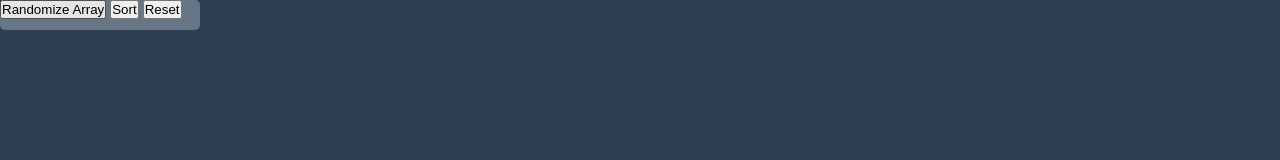
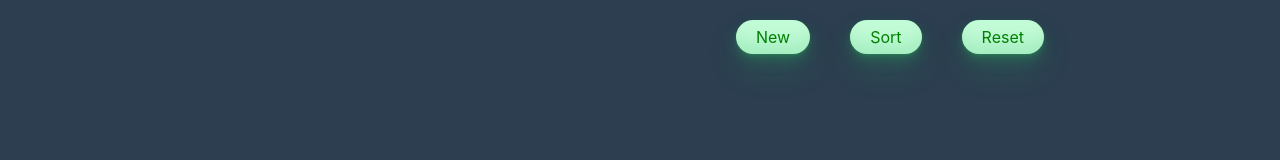
Before and after one commit to calingoia2001/BubbleSort-Algorithm-Visualizer-Project, a plain HTML site: page Main/index.html in a window 1280 px wide. Drawn offline with Linux system fonts and the light colour scheme.

Commit message:
Commit5 added style to bubble sort

```diff
--- a/Main/index.html
+++ b/Main/index.html
@@ -11,9 +11,9 @@
 <body>
     <div class="container" id="container">
         <div class="buttons-container">
-            <button id="randomize-arr-btn">Randomize Array</button>
-            <button id="sort-btn">Sort</button>
-            <button id="rst-btn">Reset</button>
+            <button class="btns" id="randomize-arr-btn">New</button>
+            <button class="btns" id="sort-btn">Sort</button>
+            <button class="btns" id="rst-btn">Reset</button>
         </div>
         <div class="bars-container" id="bars-container"></div>
     </div>
--- a/Main/index.js
+++ b/Main/index.js
@@ -3,7 +3,7 @@ const sort_btn = document.getElementById('sort-btn');
 const rst_btn = document.getElementById('rst-btn');
 const randomize_arr = document.getElementById('randomize-arr-btn');
 
-let arrLength = 100;
+let arrLength = 15;
 
 function randomUnsortedArray() {
     unsortedArr = Array.from({ length: arrLength }, () => Math.floor(Math.random() * 40));
@@ -63,3 +63,7 @@ sort_btn.addEventListener('click', () => {
     bubbleSort(unsortedArr);
     console.log(unsortedArr);
 })
+
+rst_btn.addEventListener('click', () => {
+    bars_container.innerHTML = "";
+})
--- a/Main/style.css
+++ b/Main/style.css
@@ -1,3 +1,5 @@
+@import url('https://fonts.googleapis.com/css2?family=Alfa+Slab+One&display=swap');
+
 *{
     padding: 0;
     margin: 0;
@@ -5,27 +7,29 @@
 }
 
 .container {
-    /* max-width: 100vw;
-    height: 100vh;
-    width: 95%; */
     margin: 0 auto;
     flex-direction: column;
     align-items: center;
     justify-content: space-between;
-    /* padding: 20px 0px; */
 }
 
 .bars-container{
     display: flex;
     flex-direction: row;
+    margin-left: 26%;
+    margin-top: 0.8%;
 }
 
-.bar{
+.bar {
     width: 50px;
     background-color: aqua;
     margin: 0 2px;
     border-radius: 2px;
     transition: height 0.5s ease-in-out;
+    text-align: center;
+    font-family: 'Segoe UI', Tahoma, Geneva, Verdana, sans-serif;
+    font-size: 11px;
+    text-shadow: 1px 1px 5px cyan;
 }
 
 body{
@@ -33,9 +37,41 @@ body{
 }
 
 .buttons-container {
-    width: 200px;
-    height: 30px;
-    background-color: #677685;
+    width: 450px;
+    height: 50px;
     border: none;
     border-radius: 5px;
+    align-items: center;
+    margin-top: 20px;
+    margin-left: 700px;
 }
+
+.btns {
+    /*
+    margin-left: 30px;
+    margin-top: 10px;
+    align-items: center;
+    font-size: 25px; */
+    margin-left: 8%;
+    background-color: #c2fbd7;
+    border-radius: 100px;
+    box-shadow: rgba(44, 187, 99, .2) 0 -25px 18px -14px inset,rgba(44, 187, 99, .15) 0 1px 2px,rgba(44, 187, 99, .15) 0 2px 4px,rgba(44, 187, 99, .15) 0 4px 8px,rgba(44, 187, 99, .15) 0 8px 16px,rgba(44, 187, 99, .15) 0 16px 32px;
+    color: green;
+    cursor: pointer;
+    display: inline-block;
+    font-family: CerebriSans-Regular,-apple-system,system-ui,Roboto,sans-serif;
+    padding: 7px 20px;
+    text-align: center;
+    text-decoration: none;
+    transition: all 250ms;
+    border: 0;
+    font-size: 16px;
+    user-select: none;
+    -webkit-user-select: none;
+    touch-action: manipulation;
+}
+
+.btns:hover {
+  box-shadow: rgba(44,187,99,.35) 0 -25px 18px -14px inset,rgba(44,187,99,.25) 0 1px 2px,rgba(44,187,99,.25) 0 2px 4px,rgba(44,187,99,.25) 0 4px 8px,rgba(44,187,99,.25) 0 8px 16px,rgba(44,187,99,.25) 0 16px 32px;
+  transform: scale(1.05) rotate(-1deg);
+}
```
Also changed, not shown: Main/tasks.txt (added).
